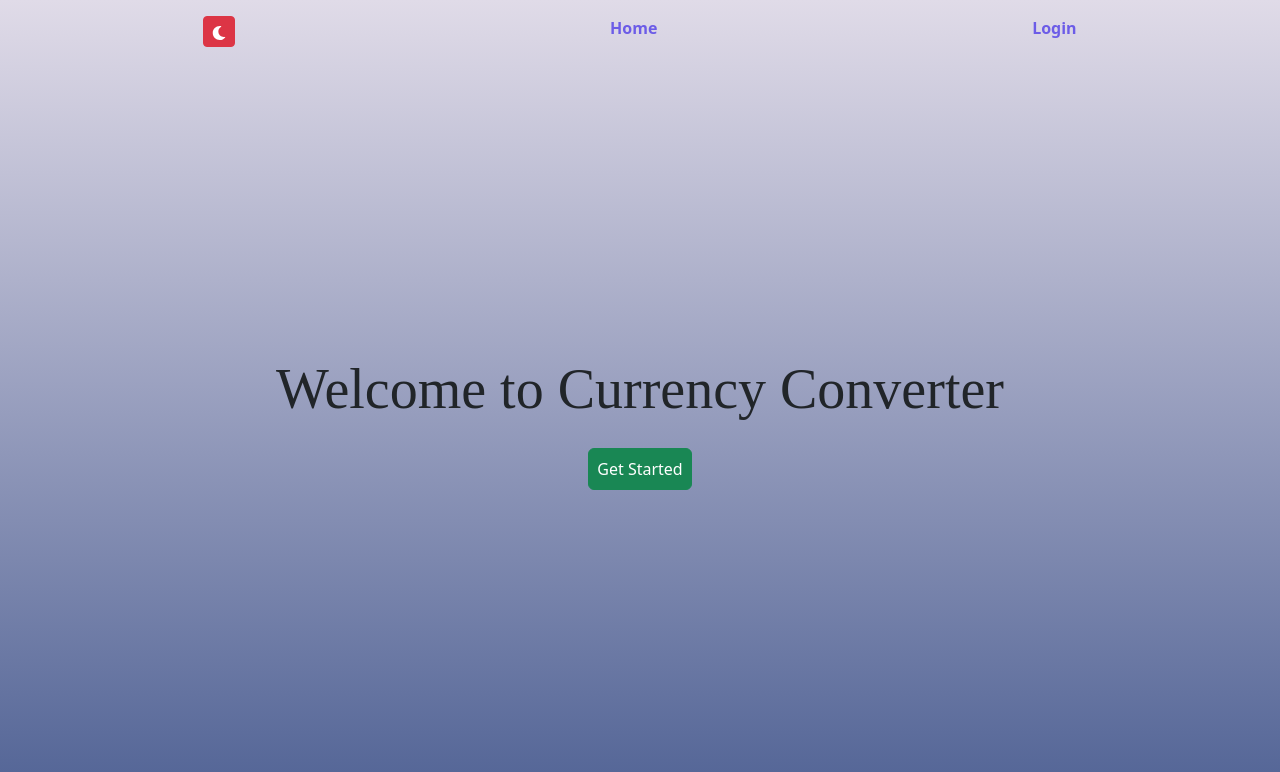
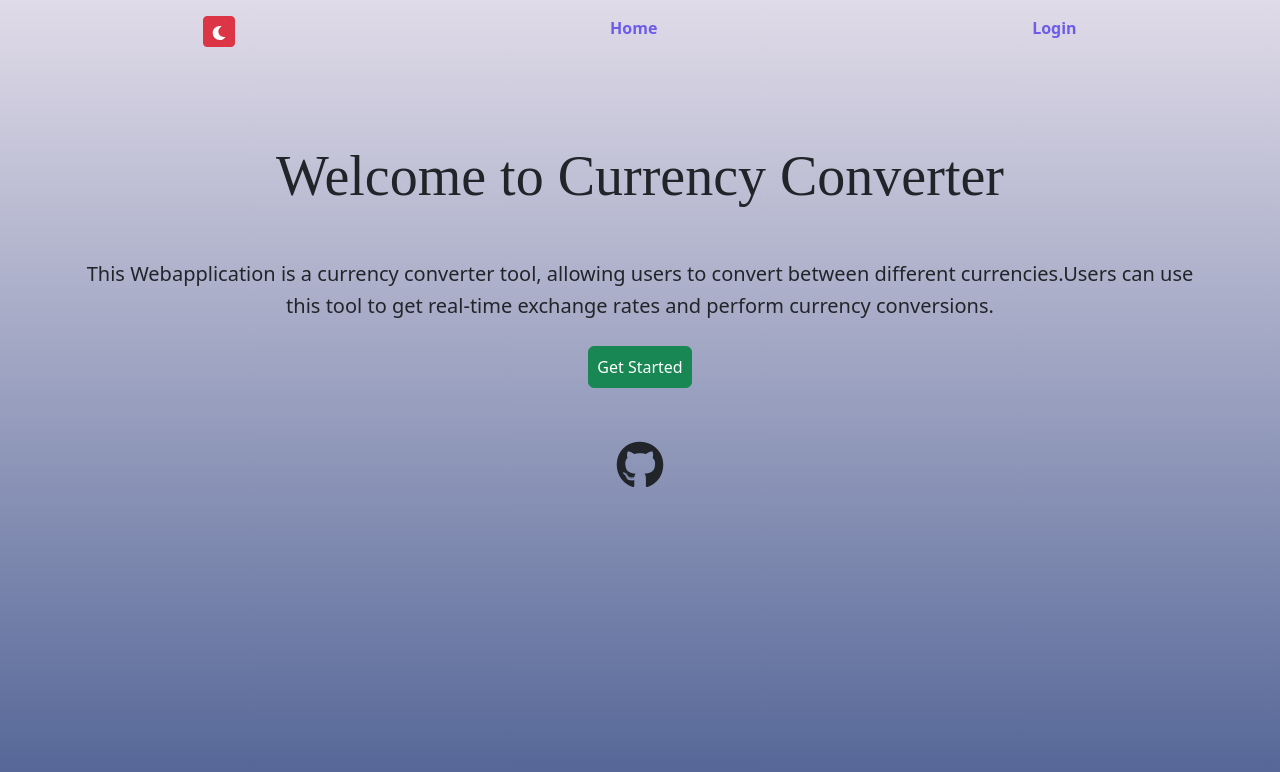
Before and after one commit to keshri522/Currency_Convertor, a React (Create React App) app: page /#/ in a window 1280 px wide. Shown: the top 772 px of the page. Built offline with nearby package versions, Linux system fonts and the light colour scheme; no server answers.

Commit message:
added home page layuts

```diff
--- a/src/Components/auth/Home.jsx
+++ b/src/Components/auth/Home.jsx
@@ -1,5 +1,6 @@
 import React from "react";
 import { useNavigate } from "react-router-dom";
+
 const Home = () => {
   const navigate = useNavigate();
   // this function will redricts user to login page when clicked
@@ -8,15 +9,39 @@ const Home = () => {
   };
   return (
     <>
-      <div className="container box">
+      <div className="container mts">
         <div className="row d-flex justify-content-center">
           <div className="col-md-12 text-center">
             <h1 className="text-dark display-4">
               Welcome to Currency Converter
             </h1>
+            <div className="mt-5">
+              <h5>
+                {" "}
+                <h5 className="line">
+                  This Webapplication is a currency converter tool, allowing
+                  users to convert between different currencies.Users can use
+                  this tool to get real-time exchange rates and perform currency
+                  conversions.
+                </h5>
+              </h5>
+            </div>
             <button onClick={handleClick} className="btn btn-success p-2 mt-3">
               Get Started
             </button>
+          </div>
+          <div className="col-md-6">
+            <div className="mt-5 d-flex justify-content-center">
+              <div className="display-5">
+                <i
+                  type="button"
+                  onClick={() => {
+                    window.open("https://github.com/keshri522", "_blank");
+                  }}
+                  class="fa-brands fa-github"
+                ></i>
+              </div>
+            </div>
           </div>
         </div>
       </div>
--- a/src/index.css
+++ b/src/index.css
@@ -77,6 +77,15 @@ body {
 .mt {
   margin-top: 4rem;
 }
+.mts {
+  margin-top: 5rem;
+}
+.display-5:hover {
+  color: blue;
+}
+.line {
+  line-height: 2rem;
+}
 
 /* // media query for singup button with google */
 @media screen and (max-width: 600px) {
```
